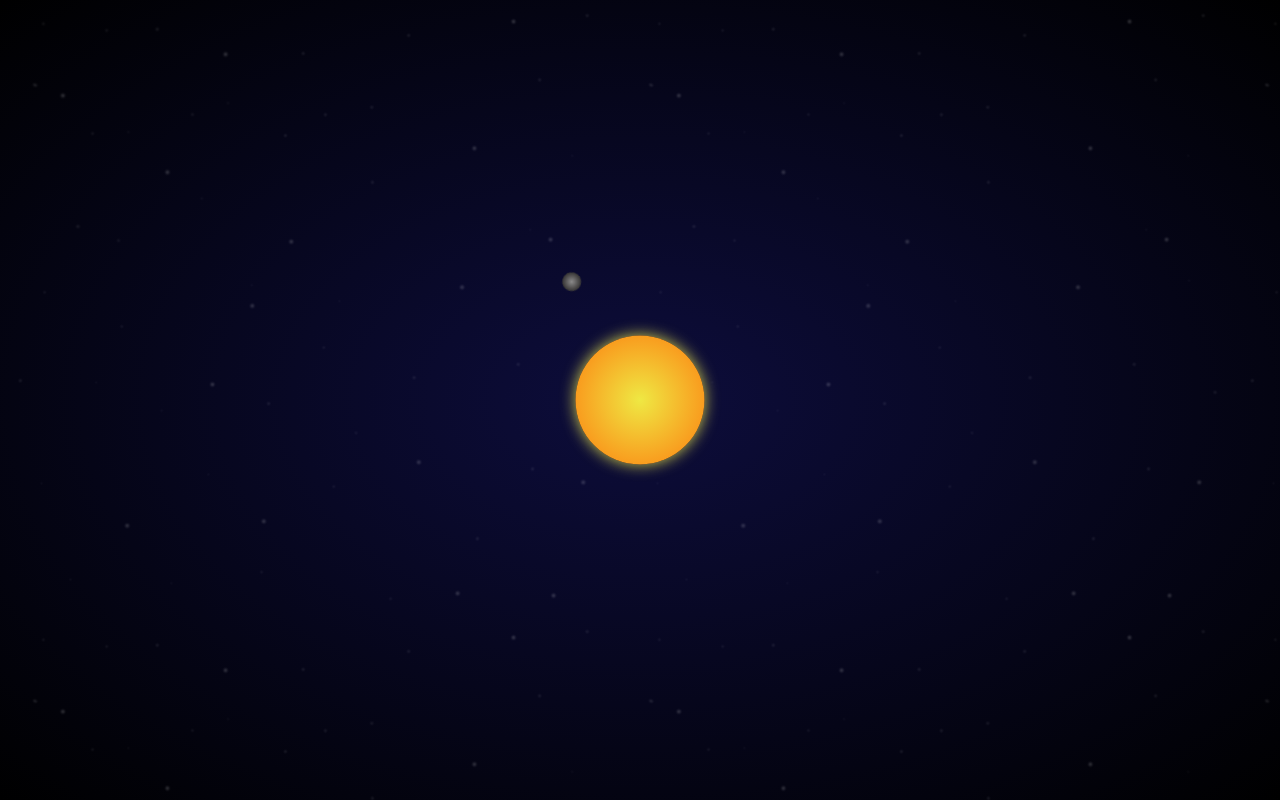
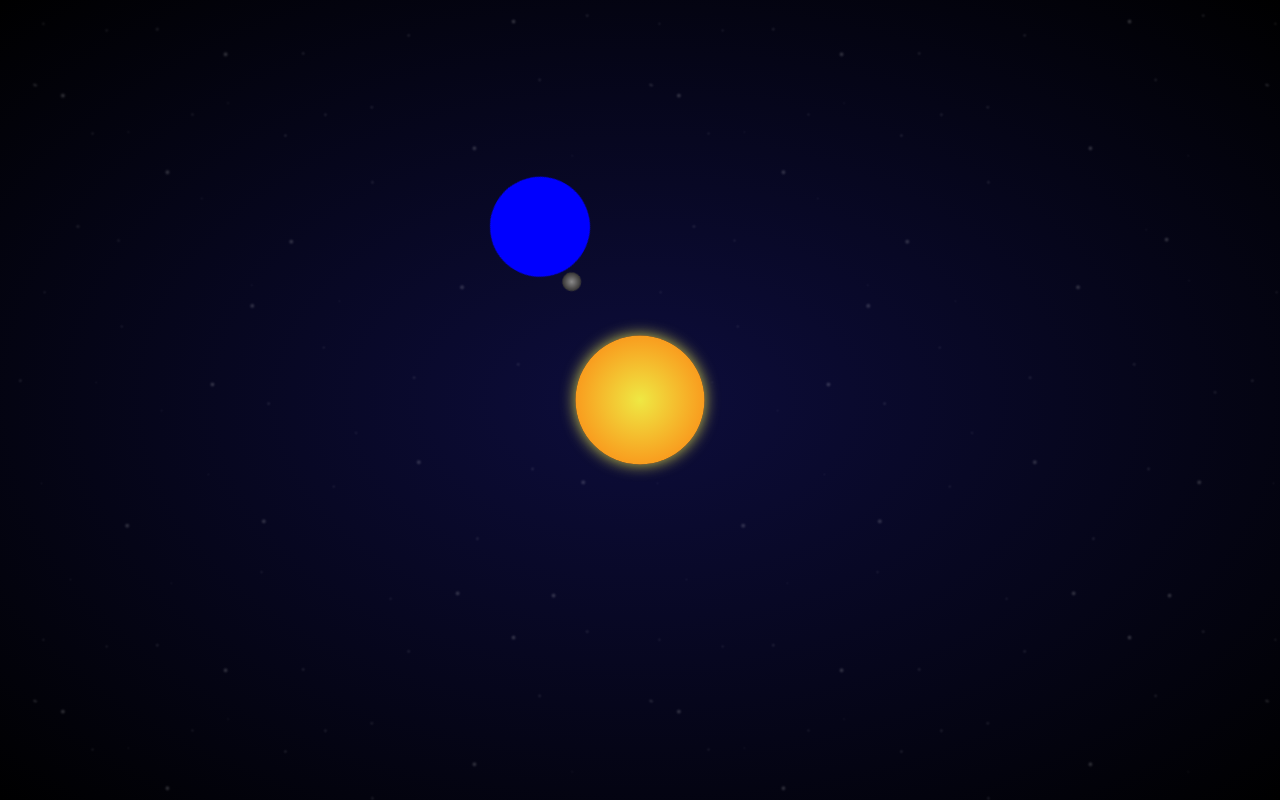
Before and after one commit to andrapetronela/earth.github.io, a plain HTML site: page index.html in a window 1280 px wide. Drawn offline with nearby package versions, Linux system fonts and the light colour scheme.

Commit message:
Update style.css

```diff
--- a/style.css
+++ b/style.css
@@ -56,6 +56,10 @@ html, body {
 
 #earth {
     position: absolute;
+    height: 100px;
+    width: 100px;
+    border-radius: 50%;
+    background-color: blue;
     top: 50%;
     left: 0;
     transform: translateY(-50%);
```
